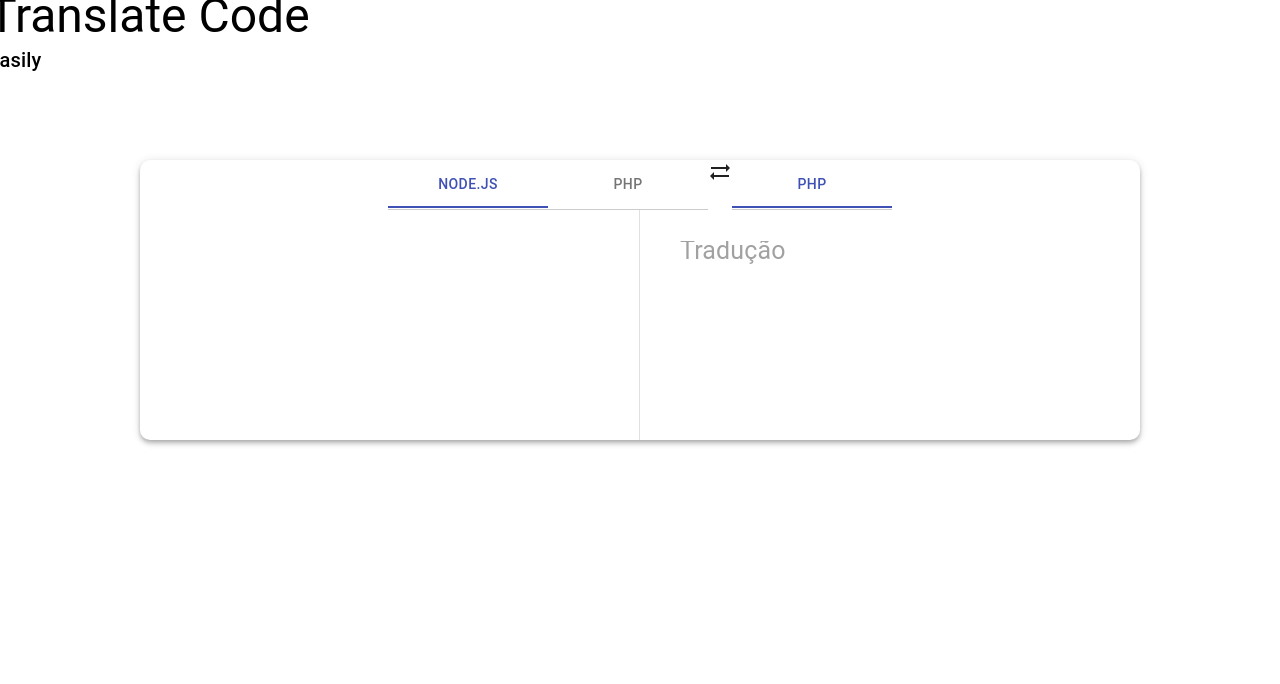
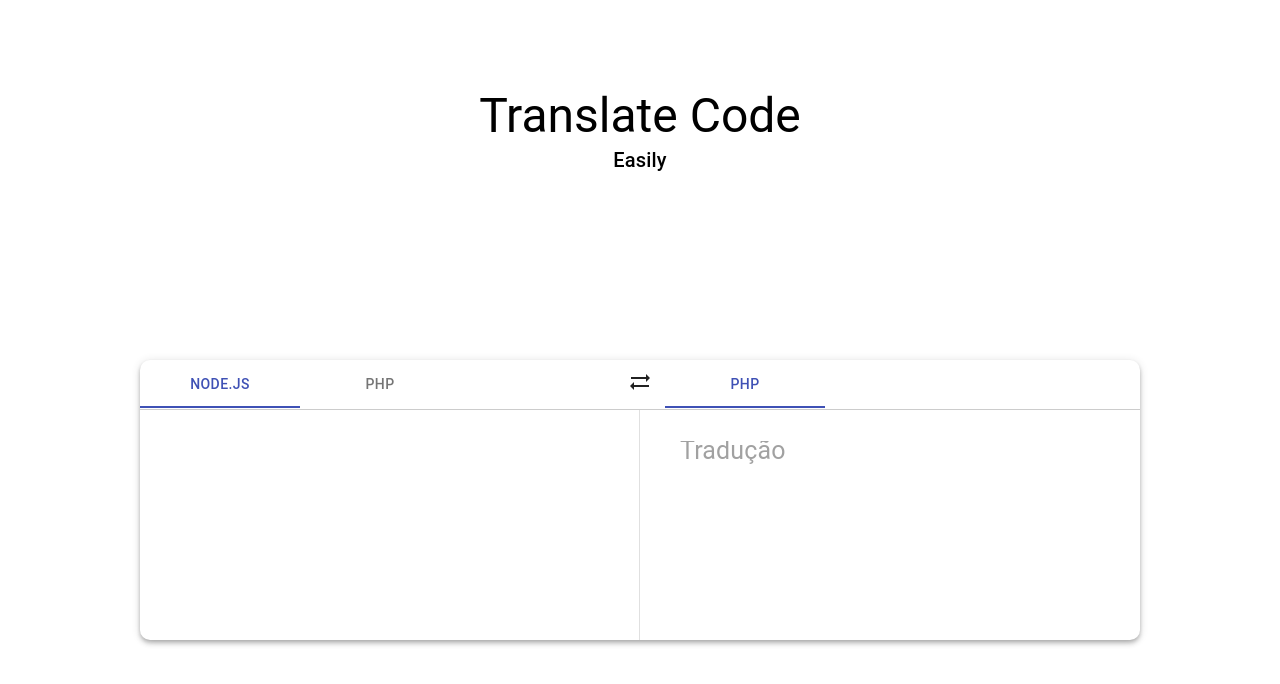
Before and after one commit to JimmyStarling/transpiler-translator, a React (Create React App) app: page / in a window 1280 px wide. Shown: the top 684 px of the page. Built offline with nearby package versions, Linux system fonts and the light colour scheme.

Commit message:
add Tabs component styles and textfields title.

```diff
--- a/src/styles/global.js
+++ b/src/styles/global.js
@@ -79,6 +79,11 @@ export const useStyles = makeStyles((theme) => ({
 	textFieldContainer:{
 		height: 'auto',//350px',
 	},
+	textFieldTitleContainer:{
+		margin: '100px auto',
+		width: 'auto',
+		textAlign: 'center',
+	},
 	bottomTools:{
 		position: 'absolute',
 		flexDirection: 'row',
@@ -116,16 +121,24 @@ export const useStyles = makeStyles((theme) => ({
 		flexDirection: 'row',
 		wrap: 'nowrap',
 	},
+	iconButton:{
+		flex: '1',
+	},
+	headbarIcon: {
+		position: 'absolute',
+		padding: '10px',
+	},
 	tabs:{
+		flex: '1',
 		borderBottom: '1px solid rgba(0,0,0, 0.2)',
+	},
+	tabRight:{
+		paddingLeft: '50px',
 	},
     control: {
       padding: theme.spacing(2),
 	},
 	listContainer:{
-		// padding: 50,
-		// paddingTop: 0,
-		// paddingBottom: 0,
 		height: 230,
 	},
 	listItem: {
```
